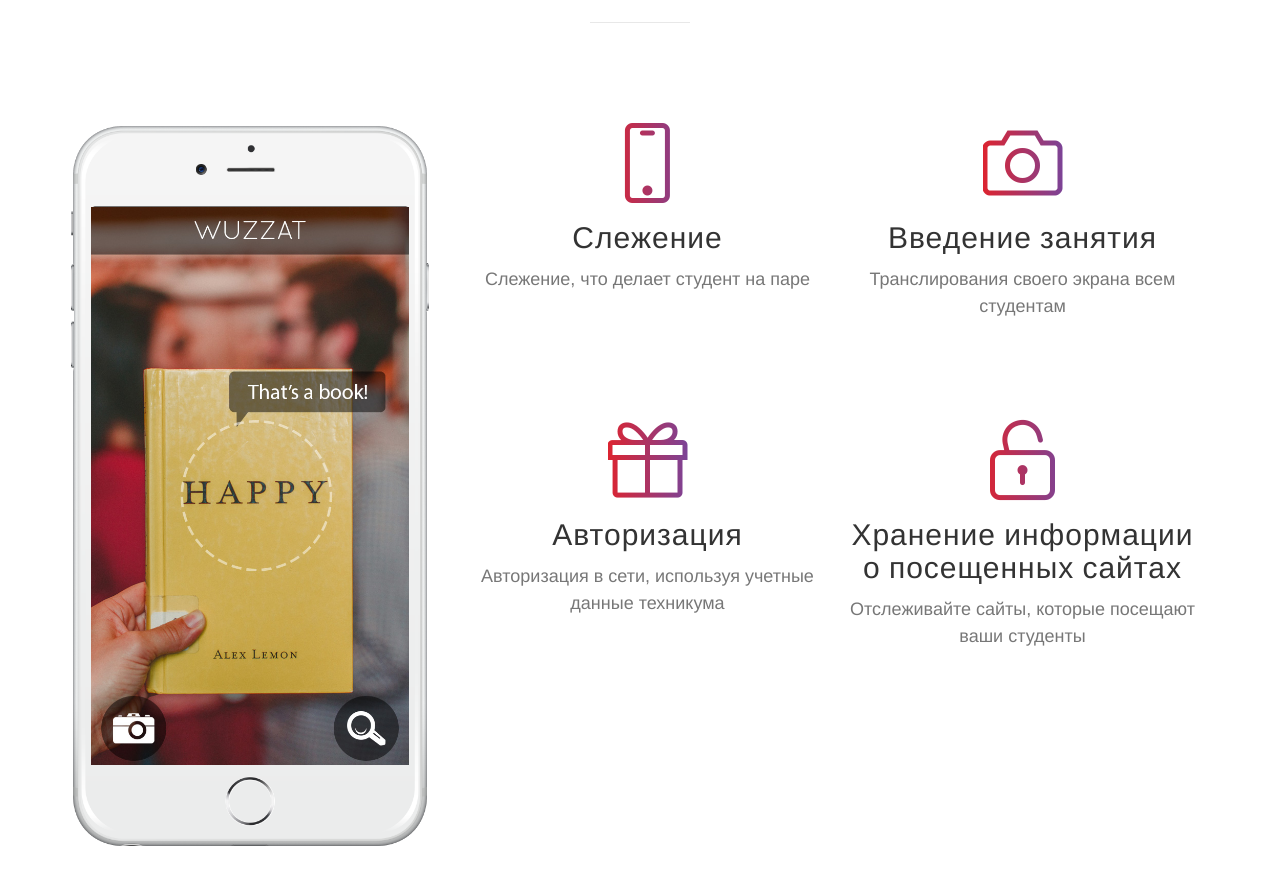
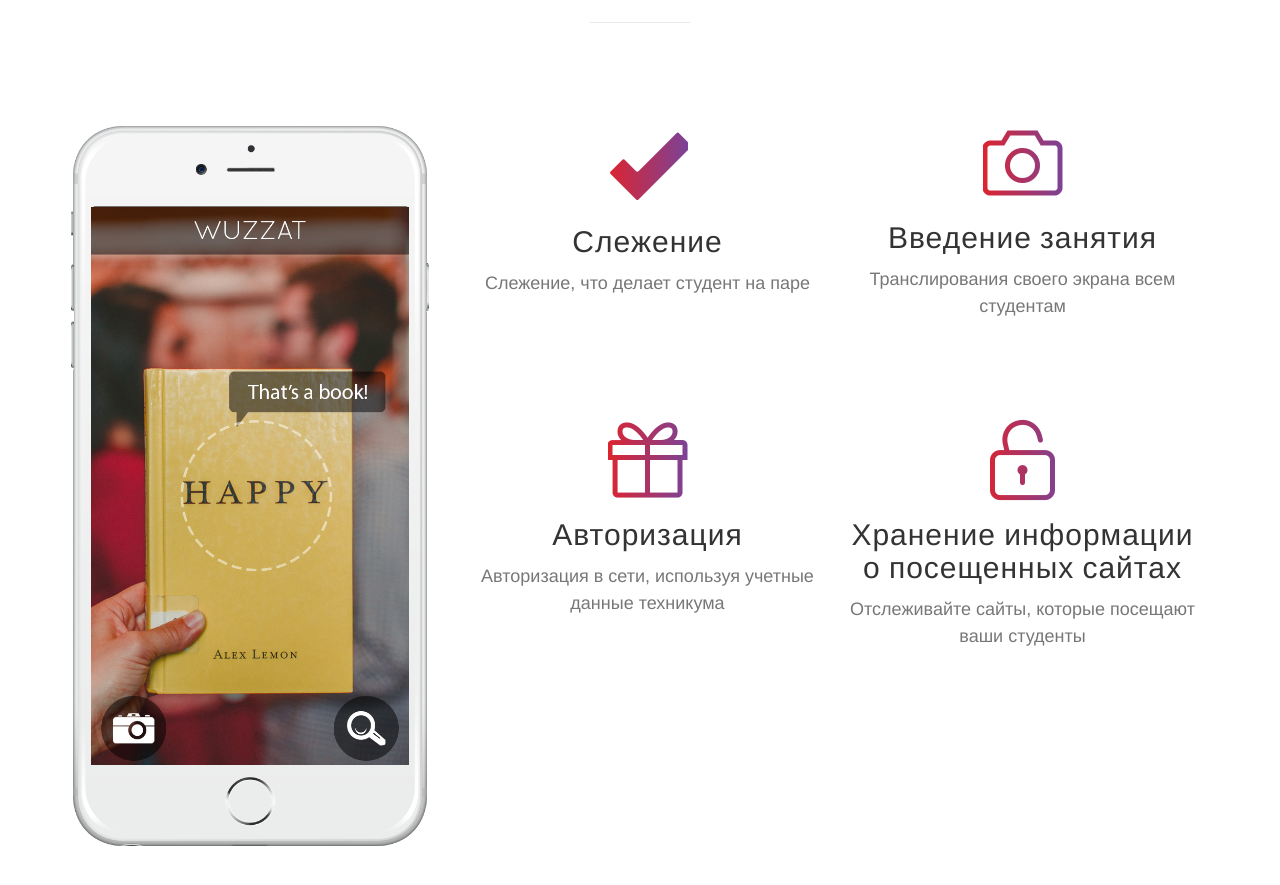
Before and after one commit to strekalev/IAT, a website: page index.html in a window 1280 px wide. Shown: the part 1566-2451 px from the top of the page. Drawn offline with nearby package versions, Linux system fonts and the light colour scheme; a web font is replaced by a local one.

Commit message:
glyphicon glyphicon-ok

```diff
--- a/index.html
+++ b/index.html
@@ -143,7 +143,7 @@
                         <div class="row">
                             <div class="col-md-6">
                                 <div class="feature-item">
-                                    <i class="icon-screen-smartphone text-primary"></i>
+                                    <i class="glyphicon glyphicon-ok text-primary"></i>
                                     <h3>Слежение</h3>
                                     <p class="text-muted">Слежение, что делает студент на паре</p>
                                 </div>
```
